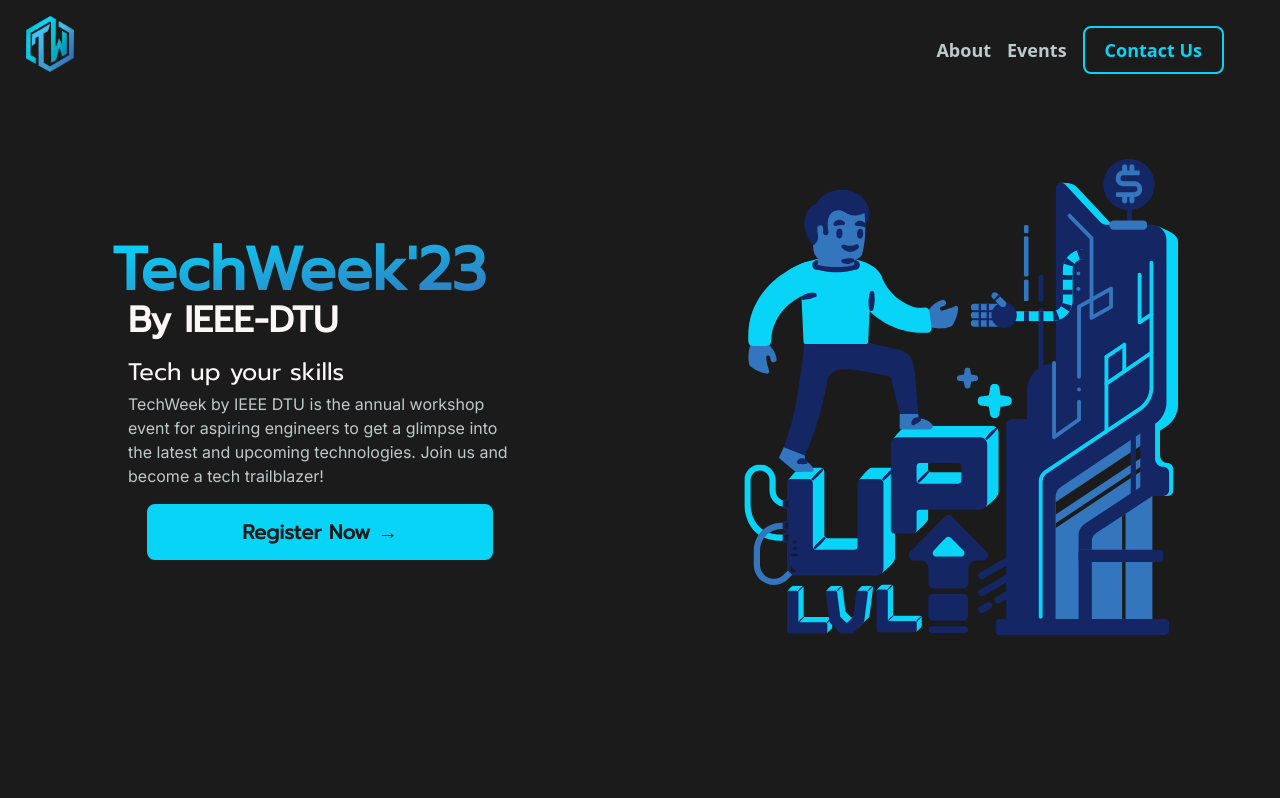
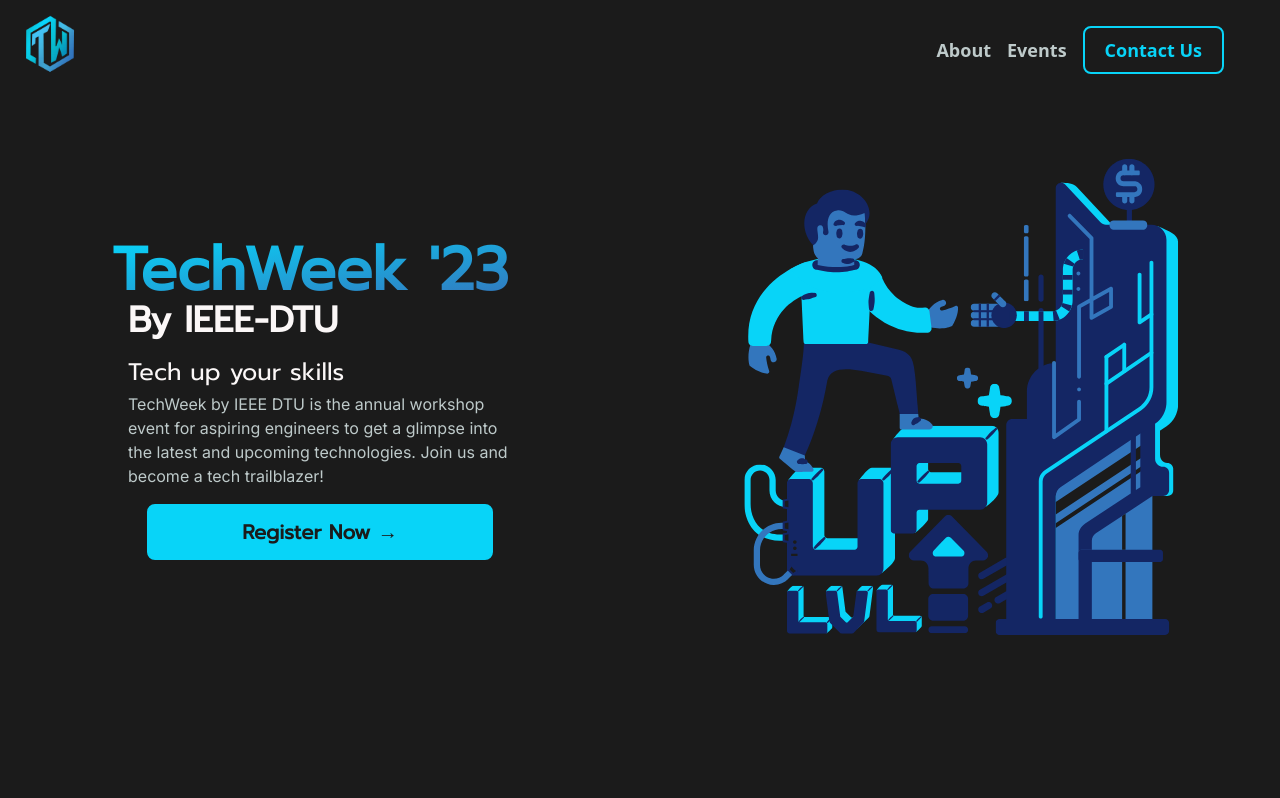
Before and after one commit to notsosimppole/IEEE-DTU-TechWeek, a Next.js app: page / in a window 1280 px wide. Shown: the top 798 px of the page. Built offline with nearby package versions, Linux system fonts and the light colour scheme.

Commit message:
fixed linting isuues

```diff
--- a/components/eventList/index.jsx
+++ b/components/eventList/index.jsx
@@ -12,7 +12,7 @@
             <div className='h-2 w-10 bg-gradient-to-tl from-[#3376BD] to-[#08D4F8] rounded-full mt-2 mb-5'>
             </div>
             <p className='text-xl px-8 md:px-0'>
-                With a wide range of workshops from web design to robotics, programming to electronics, there's something for everyone with a passion for technology.
+                With a wide range of workshops from web design to robotics, programming to electronics, there&apos;s something for everyone with a passion for technology.
             </p>
         </div>
 
--- a/components/events/index.jsx
+++ b/components/events/index.jsx
@@ -20,7 +20,7 @@
                     TECHWEEK is a true knowledge fair for all those who have in them a craving to learn, with workshops ranging from web-designing to robotics, from programming to Graphic designing.
                     </p>
                 <p className='text-[#BECACA] pt-1 text-xl  px-10 md:px-0 md:py-0'>
-                    You don't need to be an IEEE DTU member to attend. Free for all!
+                    You don&apos;t need to be an IEEE DTU member to attend. Free for all!
                 </p>
             </div>
         </div>
--- a/components/landing/index.jsx
+++ b/components/landing/index.jsx
@@ -7,7 +7,7 @@
     <div className='md:h-screen w-screen md:w-auto flex flex-col-reverse md:flex-row items-center justify-center bg-[#1B1B1B] text-[#fbf7f7] font-inter'>
         <div className='flex flex-col items-center md:items-start justify-center w-screen md:w-2/5 md:mx-auto gap-2 md:px-12'>
             <div className='flex flex-col'>
-                <h1 className='text-6xl font-bold bg-gradient-to-tl from-[#3376BD] to-[#08D4F8] inline-block text-transparent bg-clip-text font-prompt'>TechWeek'23</h1>
+                <h1 className='text-6xl font-bold bg-gradient-to-tl from-[#3376BD] to-[#08D4F8] inline-block text-transparent bg-clip-text font-prompt'>TechWeek &apos;23</h1>
                 <h2 className='text-4xl font-bold font-prompt px-4'>By IEEE-DTU</h2>
             </div>
             <div className='flex flex-col items-center md:items-start px-4 justify-center mt-2'>
--- a/pages/index.js
+++ b/pages/index.js
@@ -11,7 +11,7 @@
   return (
     <div className='bg-[#1B1B1B]'>
       <Head>
-        <title>TechWeek'23 </title>
+        <title>TechWeek&apos;23 </title>
         <meta name="description" content="Generated by create next app" />
         <link rel="icon" href="/favicon.ico" />
       </Head>
```
